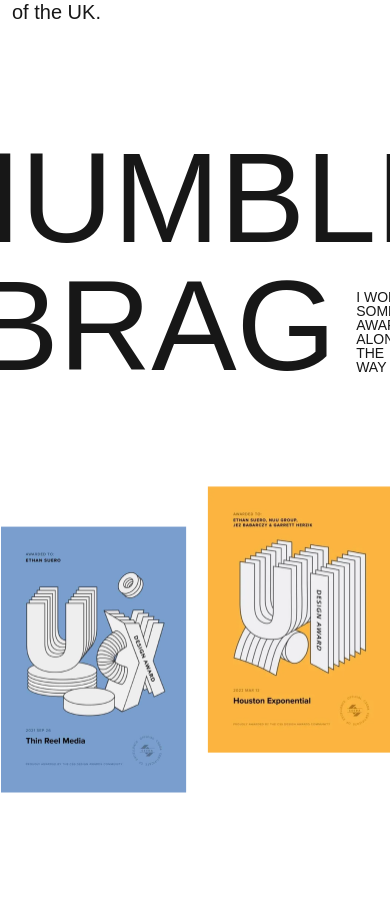
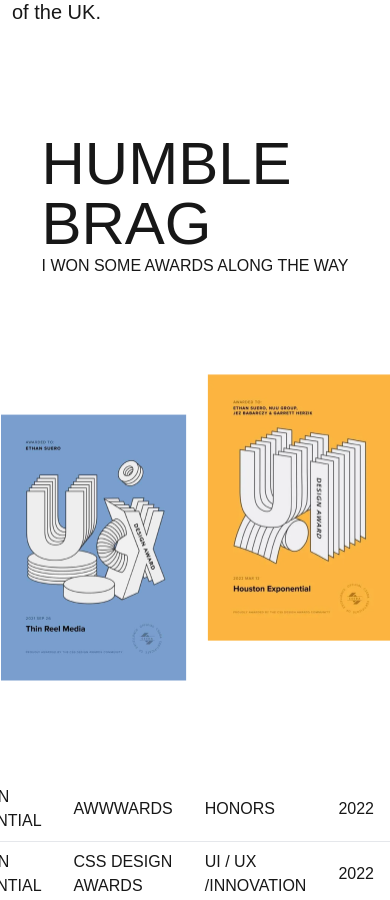
Before and after one commit to code4ju/k-pops, a React (Vite) app: page / in a window 390 px wide. Shown: the part 3600-4500 px from the top of the page. Built offline with nearby package versions, Linux system fonts and the light colour scheme.

Commit message:
refactor Achievements.tsx for mobile

```diff
--- a/src/components/Achievements.tsx
+++ b/src/components/Achievements.tsx
@@ -2,14 +2,12 @@
 	return (
 		<>
 			<div>
-				<div className="flex flex-col max-w-screen-2xl gap-32">
-					<div className="flex flex-col items-center">
-						<h1 className="text-9xl">HUMBLE</h1>
-						<div className="flex flex-row gap-5">
-							<h1 className="text-9xl">BRAG</h1>
-							<p className="text-sm max-w-40 self-end mb-4 leading-none">
-								I WON SOME AWARDS ALONG THE WAY
-							</p>
+				<div className="flex justify-center">
+					<div className="flex flex-col">
+						<h1 className="text-6xl">HUMBLE</h1>
+						<div className="">
+							<h1 className="text-6xl">BRAG</h1>
+							<p className="">I WON SOME AWARDS ALONG THE WAY</p>
 						</div>
 					</div>
 				</div>
@@ -107,7 +105,7 @@
 };
 export const Achievements3 = () => {
 	return (
-		<div className="flex flex-col w-8/12 self-end">
+		<div className="flex flex-col self-end">
 			<table className="">
 				<tbody className="">
 					<tr className="border-b">
```
